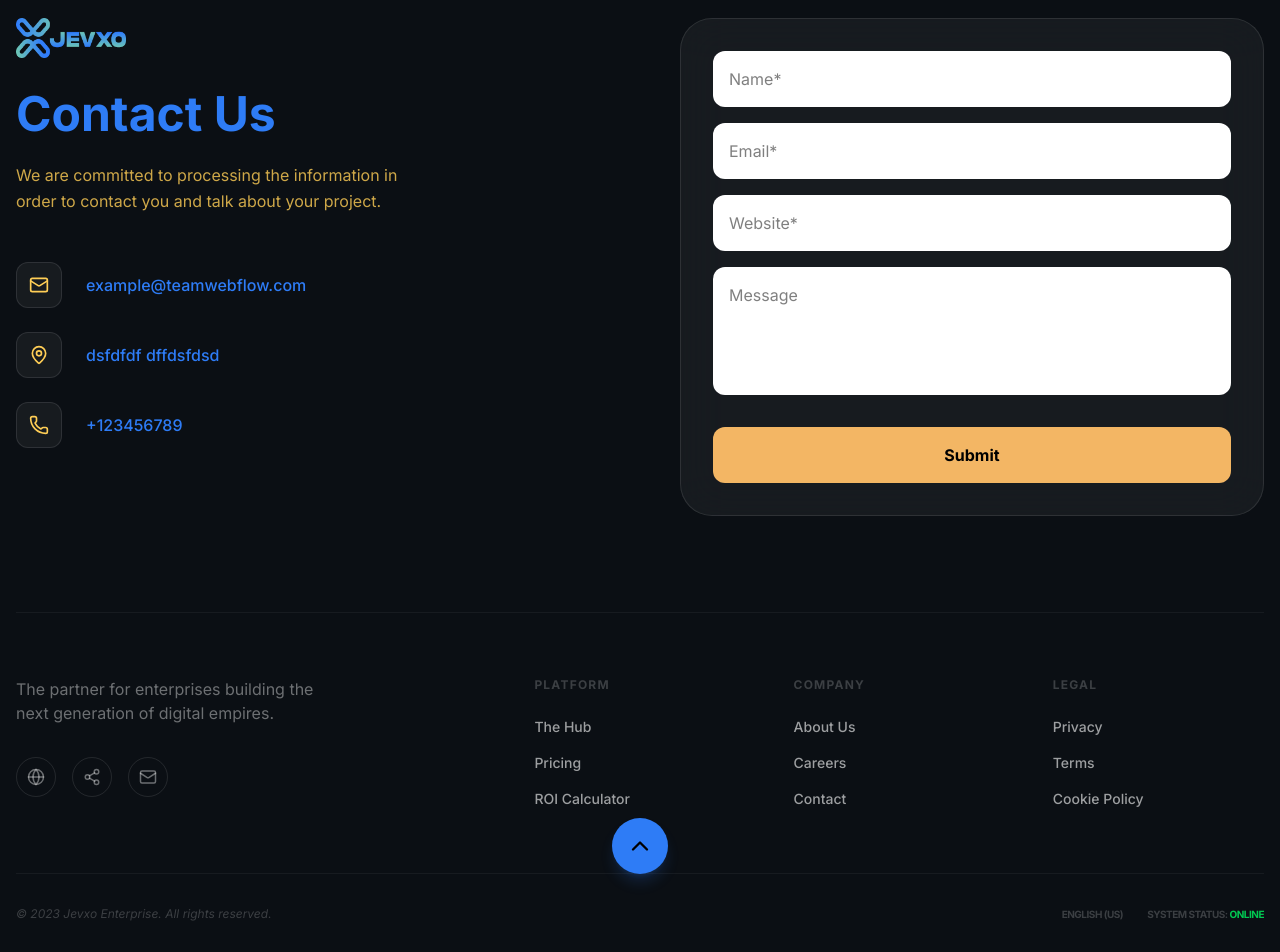
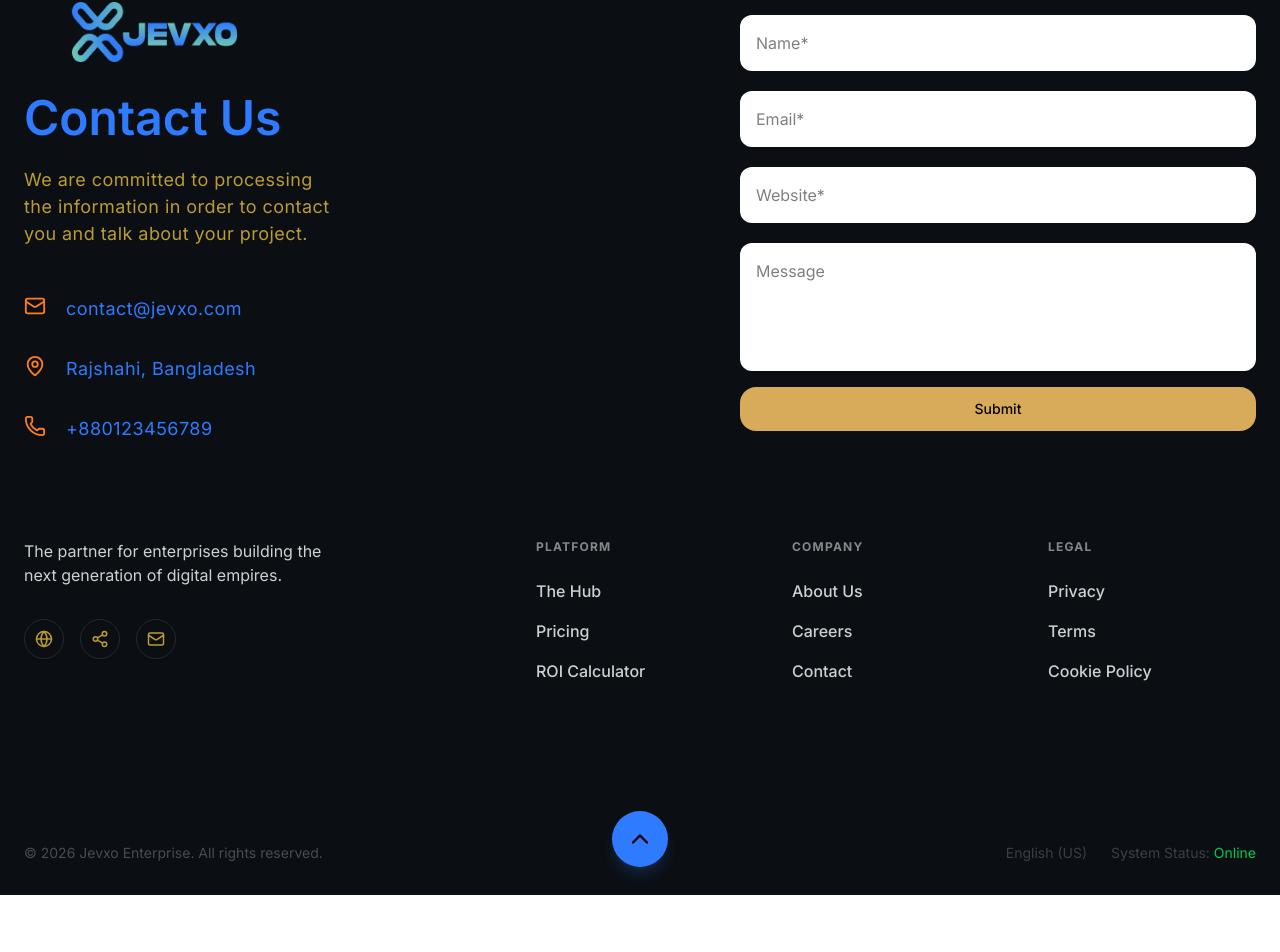
Before and after one commit to dev-golamrabbi-222005-mern/Jevxo_Client, a React (Vite) app: page / in a window 1280 px wide. Shown: the part 861-1813 px from the top of the page. After the commit the page ends 1756 px from the top, so only its background shows below. Built offline with nearby package versions, Linux system fonts and the light colour scheme; the HTML template or start-up script is replaced by a standard one.

Commit message:
[MODIFIED]: Footer Polished

```diff
--- a/src/components/layout/Footer.jsx
+++ b/src/components/layout/Footer.jsx
@@ -1,5 +1,6 @@
 import { Mail, MapPin, Phone, ChevronUp, Share2, Globe } from "lucide-react";
 import logo from "../../assets/logo-footer.png";
+import PrimaryButton from "../shared/PrimaryButton";
 
 const Footer = () => {
   const footerLinks = {
@@ -8,46 +9,49 @@ const Footer = () => {
     Legal: ["Privacy", "Terms", "Cookie Policy"],
   };
 
+  const systemStatus = "Online";
+
   return (
-    <footer className="bg-[#0B0F14] pt-24 pb-12 relative border-t-3 border-[#2E7BFF]">
-      <div className="max-w-7xl mx-auto px-4">
-        <div className="grid grid-cols-1 lg:grid-cols-2 gap-20 mb-24">
+    <footer className="bg-[#0B0F14] pt-12 md:pt-16 lg:pt-20 pb-8 relative border-t-3 border-[#2E7BFF]">
+      <div className="max-w-7xl mx-auto px-4 md:px-6">
+        <div className="grid grid-cols-1 lg:grid-cols-2 gap-12 lg:gap-50 items-center mb-12 md:mb-16 lg:mb-20">
           {/* Left Side: Brand & Info */}
-          <div>
-            <img src={logo} className="h-10 mb-8" alt="Jevxo" />
-            <h2 className="text-5xl font-bold text-[#2E7CF6] mb-6">
+          <div className="md:flex md:justify-between md:items-center lg:block">
+            <div className="flex justify-center items-center flex-col md:block">
+              <img src={logo} className="h-15 mb-8 lg:ml-12" alt="Jevxo" />
+              <h2 className="text-5xl font-semibold text-[#2E7BFF] mb-6">
                 Contact Us
               </h2>
-            <p className="text-[#FFCE56] max-w-sm mb-12 leading-relaxed opacity-80">
-              We are committed to processing the information in order to contact
-              you and talk about your project.
+              <p className="text-[#BB9C34] max-w-xs text-[18px] mb-12 tracking-wide">
+                We are committed to processing the information in order to
+                contact you and talk about your project.
               </p>
+            </div>
 
-            <div className="space-y-6">
+            <div className="space-y-8 flex justify-center items-center flex-col md:block">
               {[
-                { icon: Mail, text: "example@teamwebflow.com" },
-                { icon: MapPin, text: "dsfdfdf dffdsfdsd" },
-                { icon: Phone, text: "+123456789" },
+                { icon: Mail, text: "contact@jevxo.com" },
+                { icon: MapPin, text: "Rajshahi, Bangladesh" },
+                { icon: Phone, text: "+880123456789" },
               ].map((item, i) => (
                 <div
                   key={i}
                   className="flex items-center gap-6 group cursor-pointer"
                 >
-                  <div className="p-3 rounded-xl bg-white/5 border border-white/10 group-hover:border-[#FFCE56]/40 transition-colors">
-                    <item.icon className="text-[#FFCE56]" size={20} />
-                  </div>
-                  <span className="text-[#2E7CF6] font-medium">
+                  <div className="flex gap-5 hover:scale-110 hover:-translate-y-2.5 transition-all duration-300">
+                    <item.icon className="text-[#FD7E1E]" size={22} />
+                    <span className="text-[#2E7BFF] text-lg tracking-wide">
                       {item.text}
                     </span>
+                  </div>
                 </div>
               ))}
             </div>
           </div>
 
           {/* Right Side: Contact Form */}
-          <div className="bg-white/5 border border-white/10 p-8 rounded-[32px] backdrop-blur-xl">
           <form className="space-y-4">
-              <div className="grid grid-cols-1 gap-4">
+            <div className="grid grid-cols-1 gap-5">
               <input
                 type="text"
                 placeholder="Name*"
@@ -71,25 +75,24 @@ const Footer = () => {
                 className="w-full bg-white text-black p-4 rounded-xl outline-none resize-none"
               />
             </div>
-              <button className="w-full bg-[#F3B664] text-black font-bold py-4 rounded-xl mt-4 hover:shadow-[0_0_20px_rgba(243,182,100,0.3)] transition-all">
+            <PrimaryButton type="submit" className="w-full">
               Submit
-              </button>
+            </PrimaryButton>
           </form>
-          </div>
         </div>
 
         {/* Footer Links Grid */}
-        <div className="grid grid-cols-1 md:grid-cols-2 lg:grid-cols-5 gap-12 pt-16 border-t border-white/5 mb-16">
+        <div className="grid grid-cols-1 md:grid-cols-2 lg:grid-cols-5 gap-12 pt-4 mb-16">
           <div className="lg:col-span-2">
-            <p className="text-white/40 max-w-xs mb-8">
+            <p className="text-white/80 text-center md:text-left max-w-xs mb-8">
               The partner for enterprises building the next generation of
               digital empires.
             </p>
-            <div className="flex gap-4">
+            <div className="flex gap-4 justify-center lg:justify-start">
               {[Globe, Share2, Mail].map((Icon, i) => (
                 <div
                   key={i}
-                  className="w-10 h-10 rounded-full border border-white/10 flex items-center justify-center text-white/40 hover:text-white hover:border-white/30 transition-all cursor-pointer"
+                  className="w-10 h-10 rounded-full border border-white/10 flex items-center justify-center text-[#BB9B33] hover:text-white hover:border-white/30 transition-all cursor-pointer"
                 >
                   <Icon size={18} />
                 </div>
@@ -97,15 +100,15 @@ const Footer = () => {
             </div>
           </div>
           {Object.entries(footerLinks).map(([title, links]) => (
-            <div key={title}>
-              <h4 className="text-white/20 text-xs font-bold uppercase tracking-widest mb-6">
+            <div key={title} className="text-center lg:text-left">
+              <h4 className="text-white/50 text-xs font-bold uppercase tracking-widest mb-6">
                 {title}
               </h4>
               <ul className="space-y-4">
                 {links.map((link) => (
                   <li
                     key={link}
-                    className="text-white/60 hover:text-[#00D1FF] transition-colors cursor-pointer text-sm font-medium"
+                    className="text-white/80 hover:text-[#2E7BFF] transition-colors cursor-pointer font-medium"
                   >
                     {link}
                   </li>
@@ -116,22 +119,23 @@ const Footer = () => {
         </div>
 
         {/* Bottom Bar */}
-        <div className="relative pt-8 border-t border-white/5 flex flex-col md:flex-row justify-between items-center gap-6">
-          <p className="text-white/20 text-xs italic">
-            © 2023 Jevxo Enterprise. All rights reserved.
+        <div className="relative pt-16 md:pt-20 lg:pt-24 flex flex-col md:flex-row justify-between items-center gap-4 md:gap-6">
+          <p className="text-white/25 text-sm">
+            © {new Date().getFullYear()} Jevxo Enterprise. All rights reserved.
           </p>
 
           <button
             onClick={() => window.scrollTo({ top: 0, behavior: "smooth" })}
-            className="absolute -top-14 left-1/2 -translate-x-1/2 w-14 h-14 bg-[#2E7CF6] rounded-full flex items-center justify-center text-black shadow-lg shadow-[#2E7CF6]/20"
+            className="absolute cursor-pointer -top-4 md:top-10 lg:top-16 left-1/2 -translate-x-1/2 w-14 h-14 bg-[#2E7BFF] rounded-full flex items-center justify-center text-black shadow-lg shadow-[#2E7CF6]/20"
           >
             <ChevronUp size={28} />
           </button>
 
-          <div className="flex gap-6 text-[10px] uppercase font-bold tracking-tighter">
+          <div className="flex gap-6 text-sm">
             <span className="text-white/20">English (US)</span>
             <span className="text-white/20">
-              System Status: <span className="text-green-500">Online</span>
+              System Status:{" "}
+              <span className="text-green-500">{systemStatus}</span>
             </span>
           </div>
         </div>
--- a/src/sections/Pricing.jsx
+++ b/src/sections/Pricing.jsx
@@ -95,7 +95,7 @@ const Pricing = () => {
         </div>
 
         {/* CTA Banner */}
-        <div className="flex flex-col items-center justify-between gap-8 py-4">
+        <div className="flex flex-col items-center justify-between gap-8 py-4 pb-8 md:pb-12 lg:pb-16">
           <h2 className="text-3xl md:text-4xl text-center font-bold text-white">
             Ready to modernize your campus?
           </h2>
```
Lines whose indentation alone changed are shown as unchanged.
